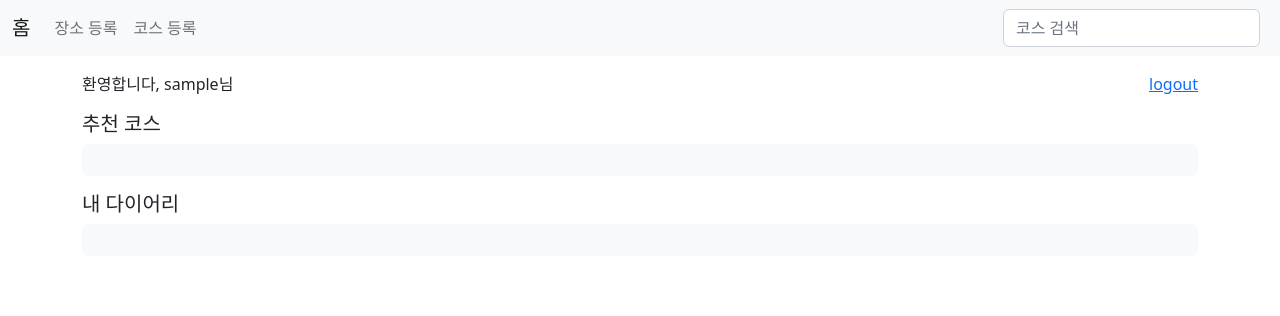
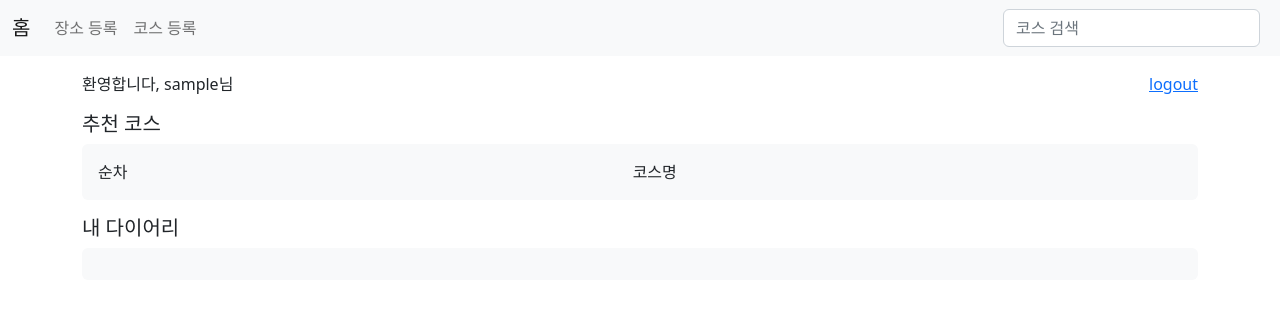
Before and after one commit to yoo0221/Team7Phase4, a Django app: page / in a window 1280 px wide. Shown: the top 316 px of the page. Run offline with Django 4.2, Linux system fonts and the light colour scheme; the visitor is signed in with stand-in values (Sample User, id 1); data that the repository does not hold is empty; parts of the project's set-up code (start-up, migrations or seed data) failed here and were passed over; some libraries are stand-ins or nearby versions.

Commit message:
index.html 수정

```diff
--- a/team7/main/templates/index.html
+++ b/team7/main/templates/index.html
@@ -23,6 +23,10 @@
       코스 검색하기</a> {% endcomment %}
     <h5>추천 코스</h5>
     <div data-bs-spy='scroll' data-bs-root-margin='0px 0px -40%' data-bs-smooth-scroll='true' class='scrollspy-example bg-light p-3 rounded-2 mb-3' tabindex='0'>
+      <div class='d-flex'>
+      <div class='fill-flex text-center'>순차</div>
+      <div class='flex-grow-1 text-center'>코스명</div>
+    </div>
       {% for rows in list %}
       <div class='card' style='width: 100%;'>
         <div class='card-body d-flex'>
@@ -58,7 +62,7 @@
         <div class='card-body d-flex'>
           <div class='flex-fill text-center'>{{ forloop.counter }}</div>
           <div class='flex-fill text-center'>{{ rows.0 }}</div>
-          <div class='flex-fill text-center'>{{ rows.1 }}</div>
+          <div class='flex-fill text-center'>{{ rows.1|date:"Y/m/d(D) h:i:s" }}</div>
         </div>
       </div>
       {% endfor %}
```
